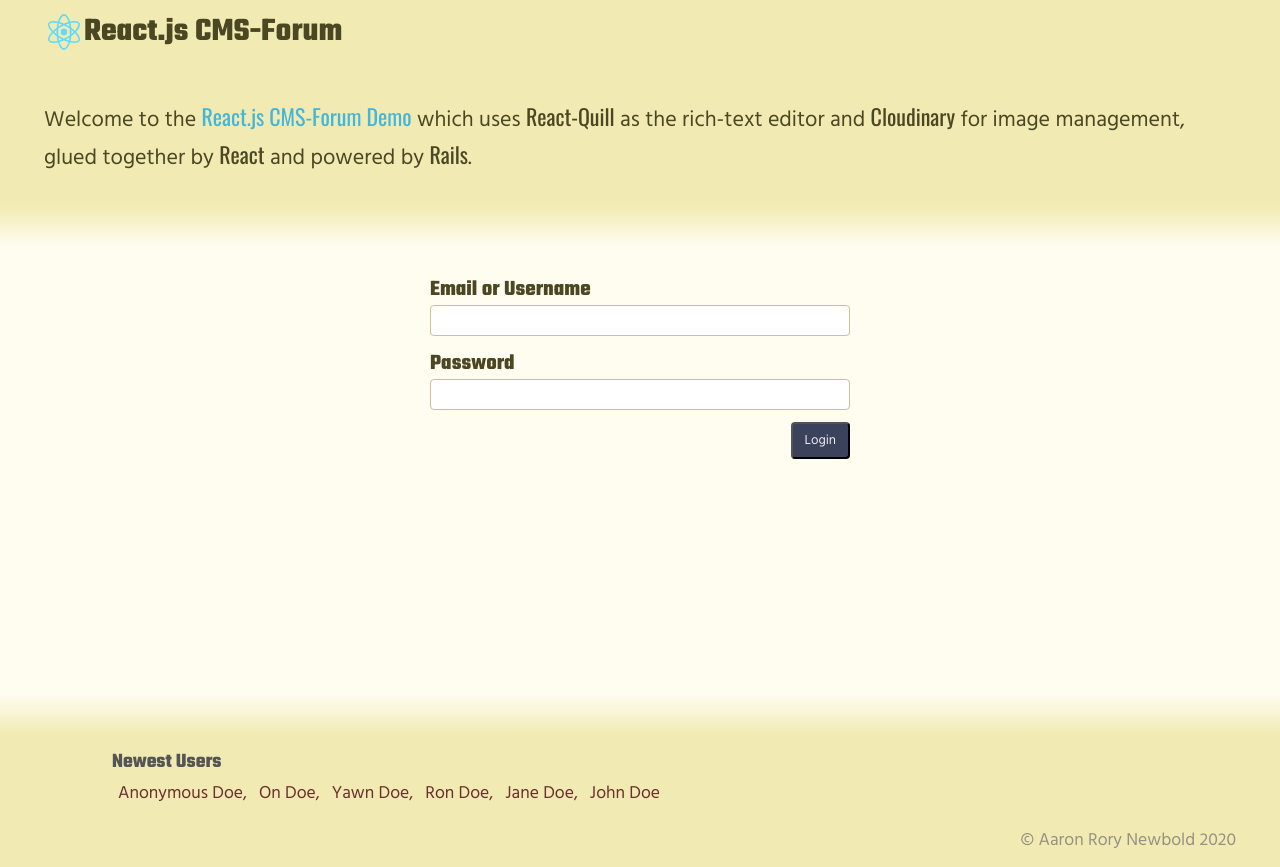
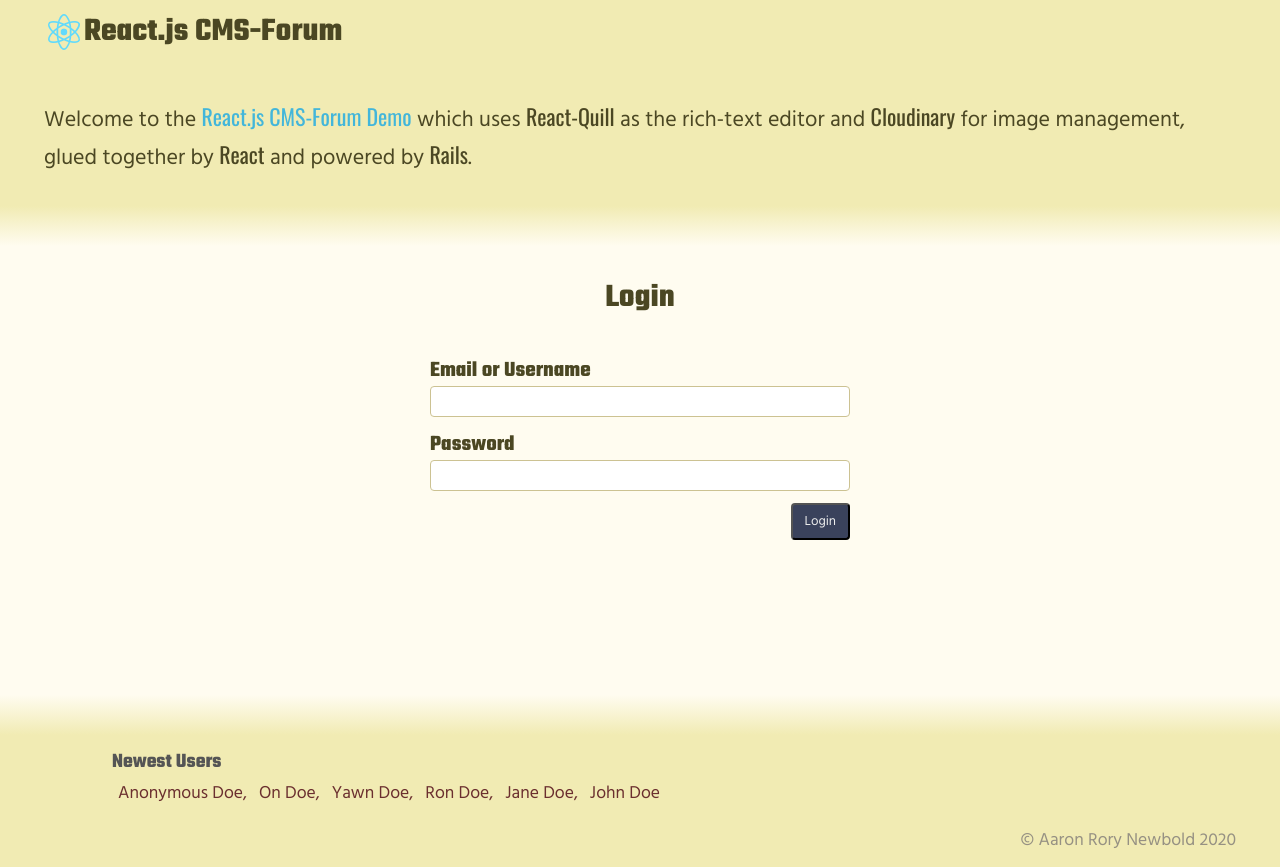
Before and after one commit to Aaron-RN/REACT-CMSBlog, a React (Create React App) app: page /login in a window 1280 px wide. Built offline with nearby package versions, Linux system fonts and the light colour scheme.

Commit message:
Design changes to Login page
- Added types to the form inputs

```diff
--- a/src/assets/css/App.css
+++ b/src/assets/css/App.css
@@ -120,10 +120,8 @@
 
 .text-camel { text-transform: capitalize; }
 .text-caps { text-transform: uppercase; }
-.text-center-sm {
-  text-align: center;
-  justify-content: center;
-}
+
+.text-center { text-align: center; }
 .text-right{ text-align: right; }
 
 .text-home { color: var(--navText); text-decoration-color: #43b6da !important; }
--- a/src/components/functional/users/login.js
+++ b/src/components/functional/users/login.js
@@ -14,9 +14,11 @@
   return (
     <div id="LoginPage" className="bg-main pt-1">
       <div className="container-md">
+        <h2 className="text-center mb-1">Login</h2>
         <form className="login-form" onSubmit={handleSubmit}>
           <h4>Email or Username</h4>
           <input
+            type="text"
             name="logincreds"
             value={credential}
             onChange={e => setCredential(e.target.vallue)}
@@ -25,6 +27,7 @@
           />
           <h4>Password</h4>
           <input
+            type="password"
             name="password"
             value={password}
             onChange={e => setPassword(e.target.value)}
```
